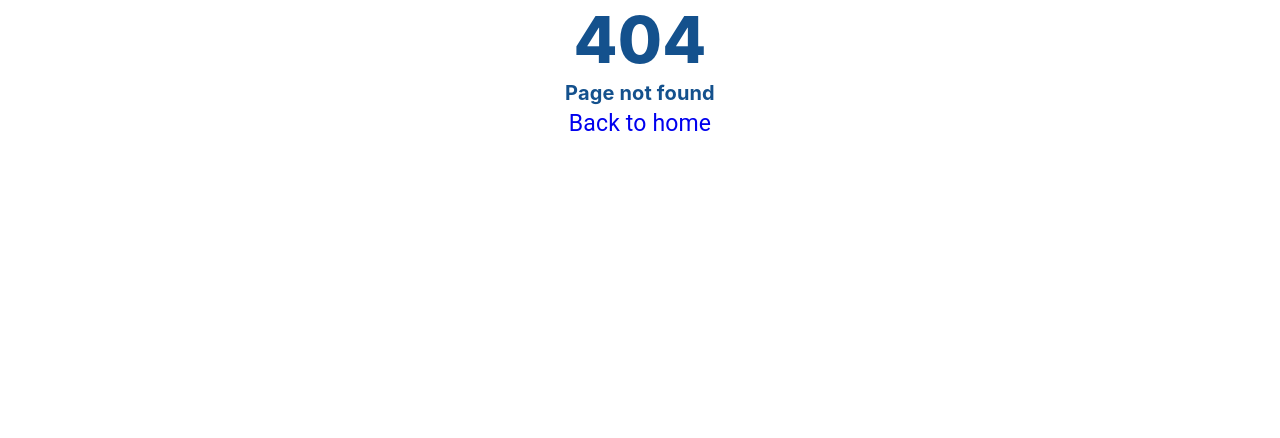
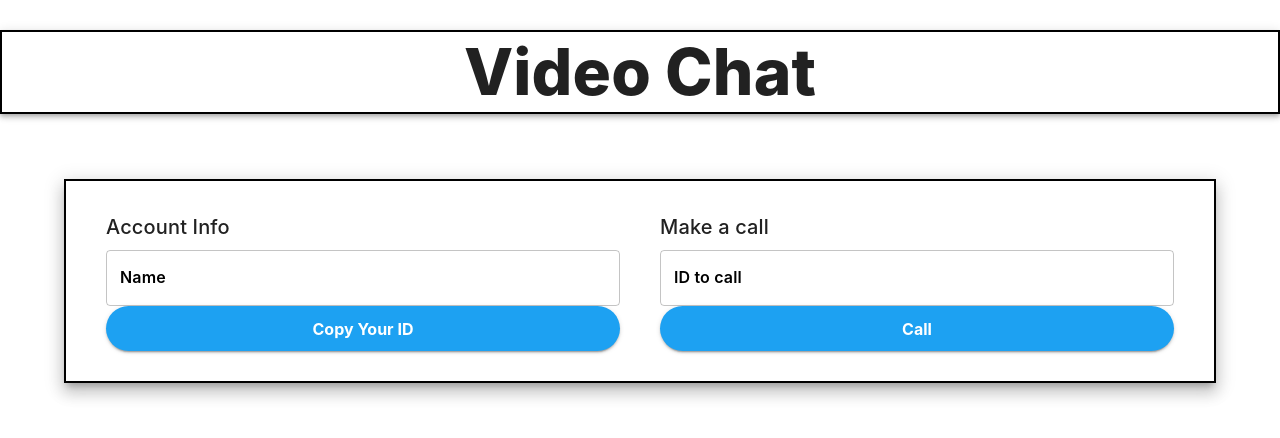
Before and after one commit to Kerim-hash/frontend-twitter, a React (Create React App) app: page /video in a window 1280 px wide. Before the commit this address had no page. Shown: the top 438 px of the page. Built offline with nearby package versions, Linux system fonts and the light colour scheme; no server answers; sample sign-in values are in the browser's storage.

Commit message:
added video chat

```diff
--- a/src/App.tsx
+++ b/src/App.tsx
@@ -276,7 +276,7 @@ function App() {
                 </ProtectedRoute>
               }
             />
-            {/* <Route
+            <Route
               path="/video/*"
               element={
                 <ProtectedRoute
@@ -286,7 +286,7 @@ function App() {
                 <Video />
               </ProtectedRoute>
               }
-            /> */}
+            />
             <Route
               path="/auth"
               element={
--- a/src/Context.js
+++ b/src/Context.js
@@ -29,8 +29,8 @@ const ContextProvider = ({ children }) => {
         myVideo.current.srcObject = currentStream;
       });
 
-    // socket.on('me', (id) => setMe(id));
-    setMe(user?._id)
+    socket.on('me', (id) => setMe(id));
+    // setMe(user?._id)
 
     socket.on('callUser', ({ from, name: callerName, signal }) => {
       setCall({ isReceivingCall: true, from, name: callerName, signal });
--- a/src/components/videoSidebar/index.tsx
+++ b/src/components/videoSidebar/index.tsx
@@ -40,6 +40,9 @@ const Sidebar = ({ children }) => {
   const [idToCall, setIdToCall] = useState('');
   const classes = useStyles();
 
+  const copyMe = () => {
+    navigator.clipboard.writeText(me)
+  }
   return (
     <Container className={classes.container}>
       <Paper elevation={10} className={classes.paper}>
@@ -48,11 +51,11 @@ const Sidebar = ({ children }) => {
             <Grid item xs={12} md={6} className={classes.padding}>
               <Typography gutterBottom variant="h6">Account Info</Typography>
               <TextField label="Name" value={name} onChange={(e) => setName(e.target.value)} fullWidth />
-              {/* <CopyToClipboard text={me} className={classes.margin}>
-                <Button variant="contained" color="primary" fullWidth>
+              {/* <CopyToClipboard text={me} className={classes.margin}> */}
+                <Button variant="contained" color="primary" fullWidth onClick={() => copyMe()}>
                   Copy Your ID
                 </Button>
-              </CopyToClipboard> */}
+              {/* </CopyToClipboard> */}
             </Grid>
             <Grid item xs={12} md={6} className={classes.padding}>
               <Typography gutterBottom variant="h6">Make a call</Typography>
--- a/src/index.tsx
+++ b/src/index.tsx
@@ -12,9 +12,9 @@ ReactDOM.render(
     <CssBaseline />
     <BrowserRouter>
         <Provider store={store}>
-        {/* <ContextProvider> */}
+        <ContextProvider>
             <App />
-        {/* </ContextProvider> */}
+        </ContextProvider>
         </Provider>
     </BrowserRouter>
   </React.StrictMode>,
```
